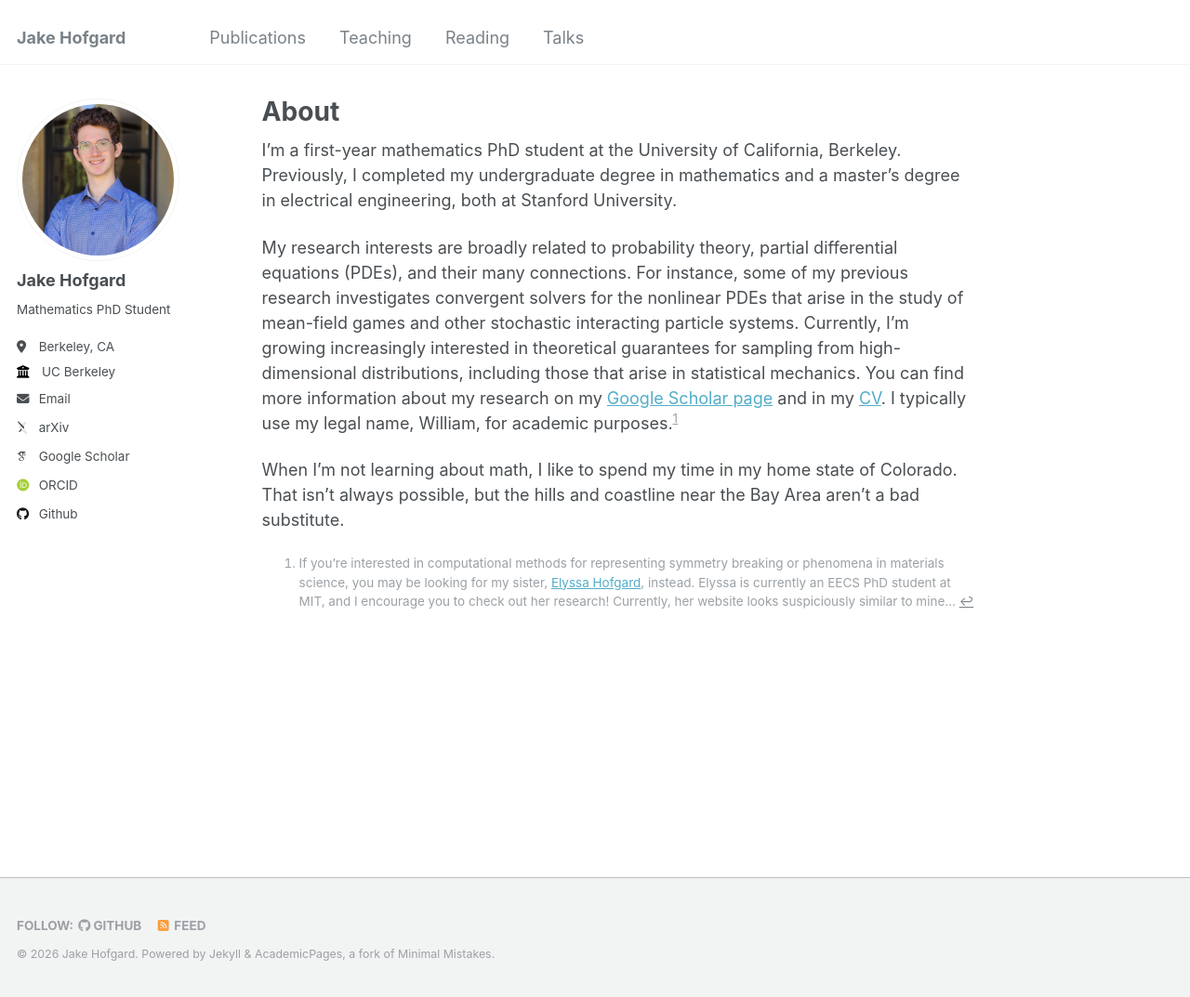
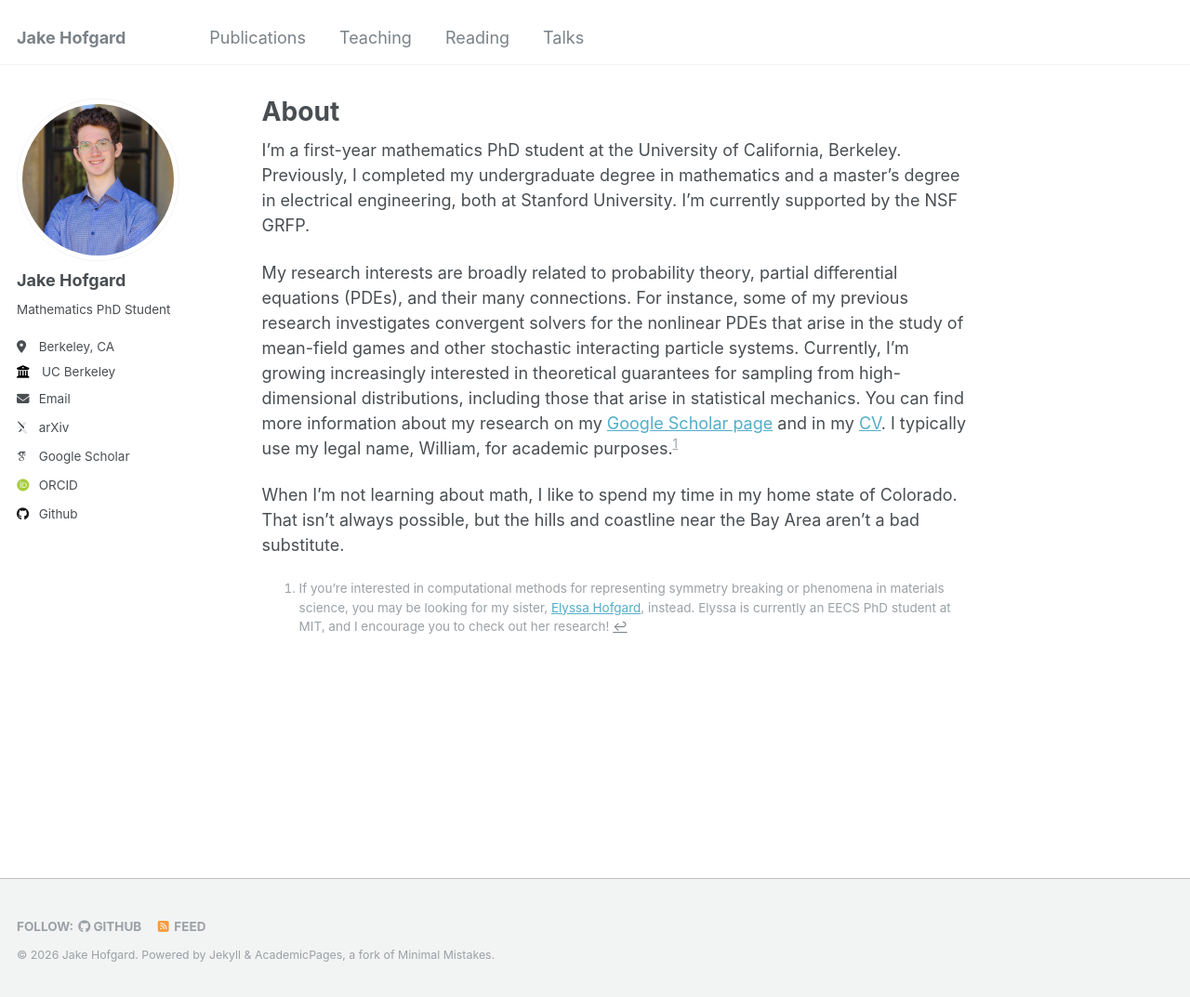
Before and after one commit to jakehofgard/jakehofgard.github.io, a Jekyll site: the page built from _pages/about.md, in a window 1280 px wide and 1073 px high. Shown: the whole window at 93% size. Built offline with Jekyll 4.4.1, drawn with Linux system fonts in a browser that asks for light colours; some web fonts are replaced.

Commit message:
Revise about page

```diff
--- a/_pages/about.md
+++ b/_pages/about.md
@@ -7,10 +7,10 @@ redirect_from:
   - /about.html
 ---
 
-I'm a first-year mathematics PhD student at the University of California, Berkeley. Previously, I completed my undergraduate degree in mathematics and a master's degree in electrical engineering, both at Stanford University.
+I'm a first-year mathematics PhD student at the University of California, Berkeley. Previously, I completed my undergraduate degree in mathematics and a master's degree in electrical engineering, both at Stanford University. I'm currently supported by the NSF GRFP.
 
 My research interests are broadly related to probability theory, partial differential equations (PDEs), and their many connections. For instance, some of my previous research investigates convergent solvers for the nonlinear PDEs that arise in the study of mean-field games and other stochastic interacting particle systems. Currently, I'm growing increasingly interested in theoretical guarantees for sampling from high-dimensional distributions, including those that arise in statistical mechanics. You can find more information about my research on my [Google Scholar page](https://scholar.google.com/citations?user=VJcUlLQAAAAJ&hl=en&oi=sra) and in my [CV](../files/Jake_Hofgard_CV_Fall24.pdf). I typically use my legal name, William, for academic purposes.[^1]
 
 When I'm not learning about math, I like to spend my time in my home state of Colorado. That isn't always possible, but the hills and coastline near the Bay Area aren't a bad substitute.
 
-[^1]: If you're interested in computational methods for representing symmetry breaking or phenomena in materials science, you may be looking for my sister, [Elyssa Hofgard](https://ehofgard.github.io/), instead. Elyssa is currently an EECS PhD student at MIT, and I encourage you to check out her research! Currently, her website looks suspiciously similar to mine...
+[^1]: If you're interested in computational methods for representing symmetry breaking or phenomena in materials science, you may be looking for my sister, [Elyssa Hofgard](https://ehofgard.github.io/), instead. Elyssa is currently an EECS PhD student at MIT, and I encourage you to check out her research!
```
